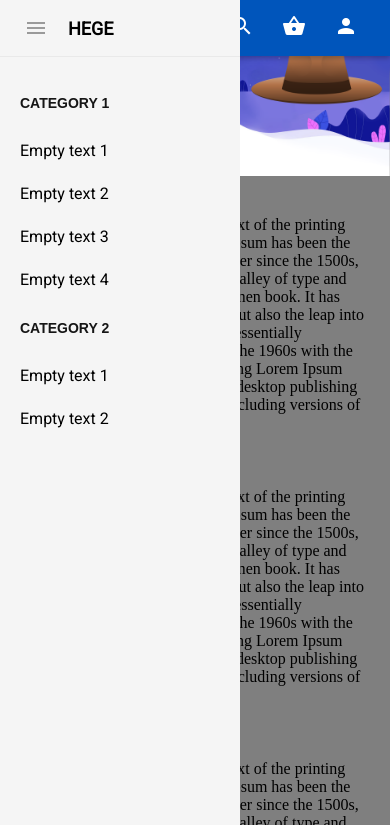
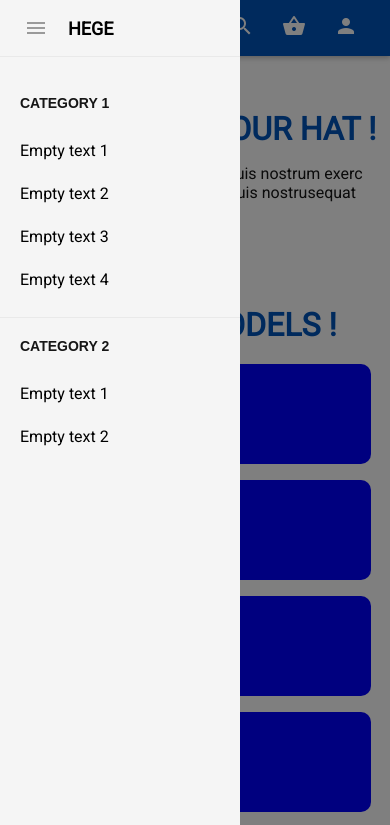
Before and after one commit to victorvlad19/CLIW, a plain HTML site: page index.html in a window 390 px wide. Both pictures are taken after a click on the icon "menu". Shown: the top 825 px of the page. Drawn offline with Linux system fonts and the light colour scheme.

Commit message:
Added Text in Header and Items Grid

```diff
--- a/index.html
+++ b/index.html
@@ -14,7 +14,7 @@
 <body>
 
 <!--Toolbar-->
-<div class="toolbar shadow">
+<div class="toolbar shadow" >
     <!--Hamburger Menu-->
     <i class="material-icons hamburger-menu" onclick="openNavMobile()">menu</i>
     <!--Title-->
@@ -31,7 +31,7 @@
     <!--Right Icons-->
     <div class="right-icons">
         <i class="material-icons search">search</i>
-        <i class="material-icons cart">shopping_basket</i>
+        <i class="material-icons cart dropdown">shopping_basket</i>
         <i class="material-icons avatar">person</i>
     </div>
 </div>
@@ -43,11 +43,54 @@
     <a href="#">Empty text 2</a>
     <a href="#">Empty text 3</a>
     <a href="#">Empty text 4</a>
+    <hr>
     <h4>CATEGORY 2</h4>
     <a href="#">Empty text 1</a>
     <a href="#">Empty text 2</a>
 </div>
 
+
+<!--Content-->
+<div class="main">
+
+    <div class="container" >
+        <img src="slider-bg2.png" class="slide-bg">
+
+        <div class="head-content">
+            <h2 class="heading">CONFIGURE YOUR HAT !</h2>
+            <p class="sub-heading">Ut enim ad minima veniam, quis nostrum exerc autem vel eum iure veniam, quis nostrusequat veniam lorem ipsum dolor.</p>
+            <div class="hegeConfBtn">
+                <a href="#" class="hegeConfBtn-text">HEGE Configurator</a>
+            </div>
+        </div>
+
+
+    </div>
+
+    <h2 class="hats-models-test">NEW HATS MODELS !</h2>
+
+    <div class="main-grid">
+        <article>1</article>
+        <article>2</article>
+        <article>3</article>
+        <article>4</article>
+        <article>5</article>
+        <article>6</article>
+        <article>7</article>
+        <article>8</article>
+        <article>9</article>
+    </div>
+
+
+</div>
+
+<div class="dropdown-content">
+    <p>Hello World!</p>
+</div>
+
+<div class="fade" id="fade" onclick="closeNavMobile()"></div>
+
+<!--MOBILE MENU-->
 <div id="mobileMenu" class="sidenavMobile">
     <div class="toolbar-mobile">
         <i class="material-icons hamburger-menu-mobile" onclick="closeNavMobile()">menu</i>
@@ -61,23 +104,13 @@
     <a href="#">Empty text 2</a>
     <a href="#">Empty text 3</a>
     <a href="#">Empty text 4</a>
+    <hr>
     <h4>CATEGORY 2</h4>
     <a href="#">Empty text 1</a>
     <a href="#">Empty text 2</a>
 </div>
 
-<!--Content-->
-<div class="main">
-
-    <div class="container" >
-        <img src="slider-bg2.png" class="slide-bg">
-    </div>
-
-    <p>Lorem Ipsum is simply dummy text of the printing and typesetting industry. Lorem Ipsum has been the industry's standard dummy text ever since the 1500s, when an unknown printer took a galley of type and scrambled it to make a type specimen book. It has survived not only five centuries, but also the leap into electronic typesetting, remaining essentially unchanged. It was popularised in the 1960s with the release of Letraset sheets containing Lorem Ipsum passages, and more recently with desktop publishing software like Aldus PageMaker including versions of Lorem Ipsum.</p>
-    <p>Lorem Ipsum is simply dummy text of the printing and typesetting industry. Lorem Ipsum has been the industry's standard dummy text ever since the 1500s, when an unknown printer took a galley of type and scrambled it to make a type specimen book. It has survived not only five centuries, but also the leap into electronic typesetting, remaining essentially unchanged. It was popularised in the 1960s with the release of Letraset sheets containing Lorem Ipsum passages, and more recently with desktop publishing software like Aldus PageMaker including versions of Lorem Ipsum.</p>
-    <p>Lorem Ipsum is simply dummy text of the printing and typesetting industry. Lorem Ipsum has been the industry's standard dummy text ever since the 1500s, when an unknown printer took a galley of type and scrambled it to make a type specimen book. It has survived not only five centuries, but also the leap into electronic typesetting, remaining essentially unchanged. It was popularised in the 1960s with the release of Letraset sheets containing Lorem Ipsum passages, and more recently with desktop publishing software like Aldus PageMaker including versions of Lorem Ipsum.</p>
-</div>
-
+<!--SCRIPTS-->
 <script src="script.js"></script>
 
 </body>
--- a/script.js
+++ b/script.js
@@ -4,13 +4,13 @@ function openNavMobile() {
 
     if (x.matches) {
         document.getElementById("mobileMenu").style.display = "block";
-        document.body.style.backgroundColor = "rgba(0,0,0,0.5)";
+        document.getElementById("fade").style.display = "block";
     }
 }
 
 function closeNavMobile() {
     document.getElementById("mobileMenu").style.display = "none";
-    document.body.style.backgroundColor = "#FAFAFA";
+    document.getElementById("fade").style.display = "none";
 }
 
 // Close side-nav if open in Deskop mode
--- a/style.css
+++ b/style.css
@@ -3,10 +3,6 @@ body {
     margin: 0;
     padding: 0;
     transition: background-color .5s;
-}
-
-p {
-    padding: 20px;
 }
 
 h4 {
@@ -16,6 +12,15 @@ h4 {
     text-decoration: none;
     color: #161616;
 
+}
+
+hr{
+    display: block;
+    height: 1px;
+    border: 0;
+    border-top: 1px solid #e9e9e9;
+    margin: 1em 0;
+    padding: 0;
 }
 
 /*TOOLBAR*/
@@ -92,6 +97,7 @@ h4 {
     font-family: 'Roboto', sans-serif;
     font-weight: bold;
     font-size: large;
+    padding-left: 20px;
 }
 
 .title-text-mobile {
@@ -99,6 +105,7 @@ h4 {
     font-weight: bold;
     font-size: large;
     color: black;
+    padding-left: 20px;
 }
 
 /*SIDENAV*/
@@ -133,12 +140,13 @@ h4 {
     display: none;
     height: 100%;
     width: 240px;
-    z-index: 1;
+    z-index: 3;
     position: fixed;
     margin-top: 0px;
     top: 0;
     left: 0;
     background-color: #F5F5F5;
+
 }
 
 .sidenavMobile a{
@@ -212,12 +220,113 @@ h4 {
     cursor: pointer;
 }
 
+/*HEAD CONTENT*/
+.container {
+    position: relative;
+    text-align: center;
+    color: black;
+}
 
+.head-content {
+    position: absolute;
+    top: 30%;
+    width: 52%;
+}
+
+.heading {
+    font-family: Roboto, Arial, sans-serif;
+    color: #0055BB;
+    font-size: 32px;
+    text-align: left;
+    margin-bottom: 0px;
+    margin-left: 60px;
+}
+
+.sub-heading{
+    font-family: Roboto, Arial, sans-serif;
+    font-size: 16px;
+    text-align: left;
+    margin-left: 60px;
+    margin-right: 20px;
+    color: #161616;
+    margin-bottom: 40px;
+}
+
+.hegeConfBtn {
+    background: #0055BB;
+    width: 200px;
+    padding-top: 10px;
+    padding-bottom: 10px;
+    margin-left: 60px;
+    border-radius: 25px;
+    cursor: pointer;
+
+}
+
+.hegeConfBtn-text{
+    font-family: Roboto, Arial, sans-serif;
+    color: white;
+    text-align: left;
+    text-decoration: none;
+}
+
+.hats-models-test {
+    font-family: Roboto, Arial, sans-serif;
+    color: #0055BB;
+    font-size: 32px;
+    text-align: left;
+    margin-bottom: 0px;
+    margin-left: 60px;
+    margin-bottom: 20px;
+}
+
+
+/*SHOP*/
+
+.dropdown {
+    position: relative;
+    display: inline-block;
+}
+
+.dropdown-content {
+    display: none;
+    position:absolute;
+    top:56px;
+    right:80px;
+    background-color: #f9f9f9;
+    min-width: 160px;
+    box-shadow: 0px 8px 16px 0px rgba(0,0,0,0.2);
+    padding: 12px 16px;
+    z-index: 2;
+}
+
+.dropdown:hover .dropdown-content {
+    display: block;
+}
+
+/*FADE*/
+.fade {
+    display: none;
+    background-color: rgba(0, 0, 0, 0.5);
+    position: fixed;
+    top: 0;
+    left: 0;
+    right: 0;
+    bottom: 0;
+    margin: 0;
+    box-sizing: border-box;
+    width: 100%;
+    height: 100%;
+    object-fit: contain;
+    z-index: 2;
+}
 
 
 /*MAIN CONTENT*/
 .main {
     margin-left: 240px; /* Same as the width of the sidebar */
+    background-color: #ffffff;
+    margin-bottom: 40px;
 }
 
 .slide-bg {
@@ -225,6 +334,26 @@ h4 {
     max-height: 100%;
 }
 
+/*GRID*/
+.main-grid {
+    max-width: 1200px;
+    margin: 0px auto;
+    padding: 0 20px;
+    width: 90%;
+    display: grid;
+    /* Define Auto Row size */
+    grid-auto-rows: 100px;
+    /*Define our columns */
+    grid-template-columns: repeat(auto-fill, minmax(300px, 1fr));
+    grid-gap: 1em;
+}
+
+article {
+    border-radius: 10px;
+    padding: 20px;
+    color: #fff;
+    background-color: blue;
+}
 
 /*RESPONSIVE*/
 @media screen and (max-width: 1024px) {
@@ -234,5 +363,14 @@ h4 {
     .search {
         visibility: visible;
     }
+}
 
+@media screen and (max-width: 800px) {
+    .sub-heading {margin-left: 30px}
+    .heading {margin-left: 30px}
+    .slide-bg { visibility: hidden; margin-bottom: 100px}
+    .head-content {width: 100%; }
+    .hats-models-test {margin-left: 30px}
+    .sub-heading {margin-bottom: 20px}
+    .hegeConfBtn {margin-left: 30px}
 }
```
